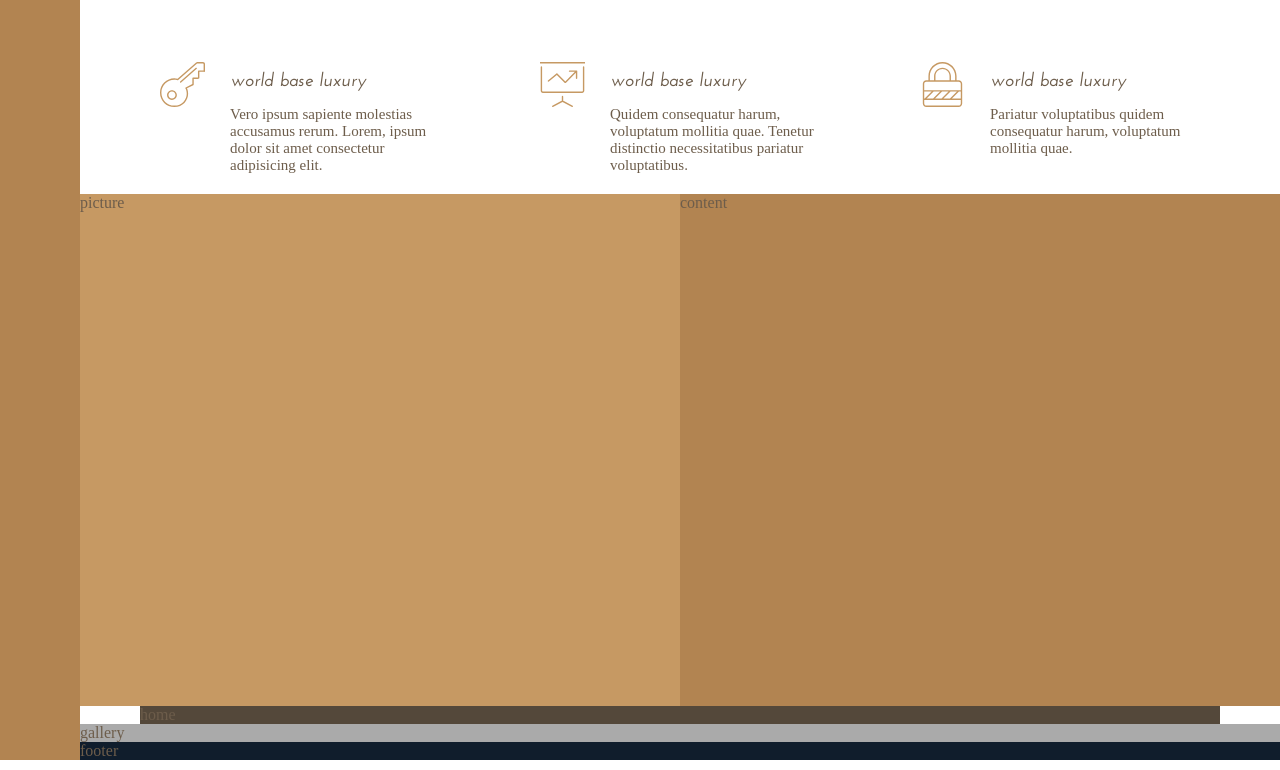
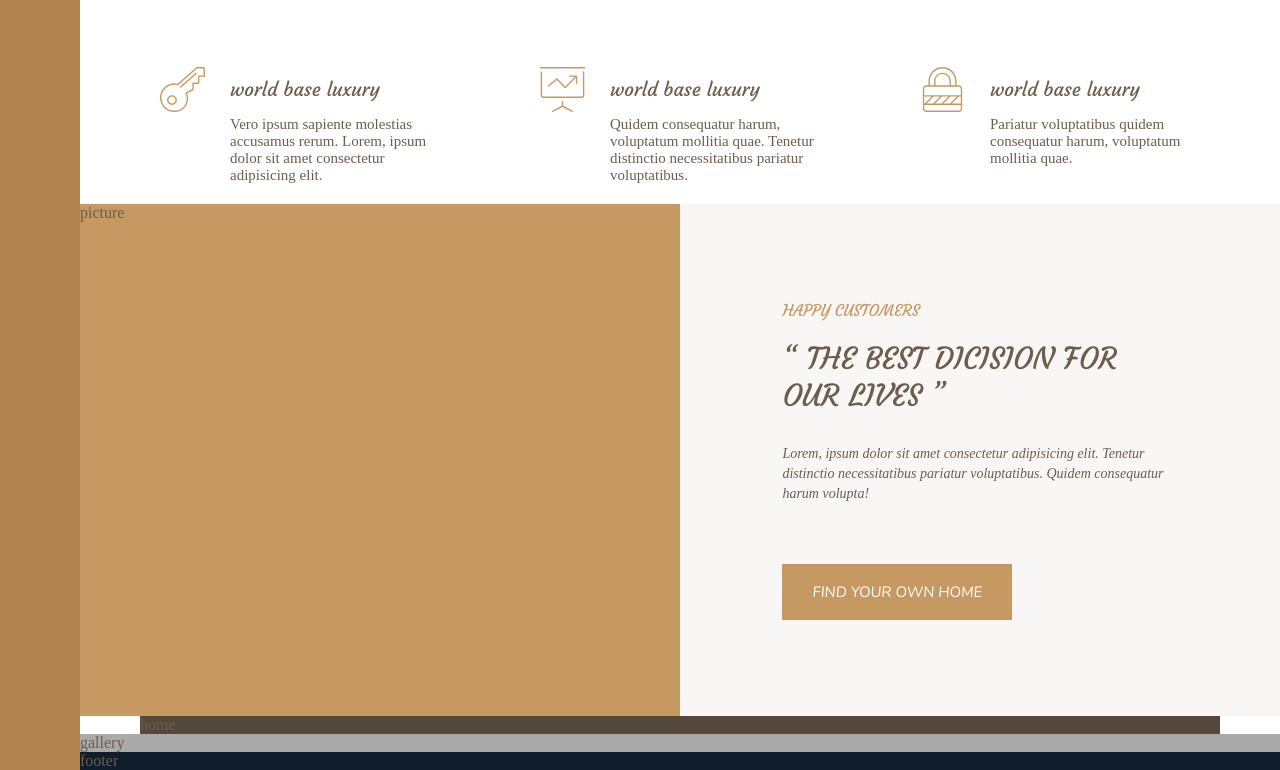
Before and after one commit to taranehsaadati/nexter-project, a website: page index.html in a window 1280 px wide. Shown: the part 790-1560 px from the top of the page. Drawn offline with Linux system fonts and the light colour scheme.

Commit message:
Building the Story Section - Part 1

```diff
--- a/index.html
+++ b/index.html
@@ -7,6 +7,8 @@
     <title>Document</title>
     <link rel="stylesheet" href="css/style.css">
     <link rel="stylesheet" href="./font/JosefinSans-SemiBoldItalic.ttf">
+    <link rel="stylesheet" href="./font/Nunito-Italic.ttf">
+
 </head>
 
 <body class="container">
@@ -77,7 +79,8 @@
             </svg>
             <h4 class="heading-4 heading-4--dark">world base luxury</h4>
             <p class="feature__text">
-                Quidem consequatur harum, voluptatum mollitia quae. Tenetur distinctio necessitatibus pariatur voluptatibus.
+                Quidem consequatur harum, voluptatum mollitia quae. Tenetur distinctio necessitatibus pariatur
+                voluptatibus.
 
             </p>
         </div>
@@ -99,8 +102,16 @@
         picture
     </div>
     <div class="story__content">
-        content
+        <h3 class="heading-3 mb-small">happy customers</h2>
+            <h2 class="heading-2 hading-2--dark mb-medum">
+                &ldquo; the best dicision for our lives &rdquo;</h2>
+                <p class="story__text">
+                    Lorem, ipsum dolor sit amet consectetur adipisicing elit. Tenetur distinctio necessitatibus pariatur
+                    voluptatibus. Quidem consequatur harum volupta!
+                </p>
+                <button class="btn">find your own home</button>
     </div>
+
     <section class="home">
         home
     </section>
--- a/sass/_story.scss
+++ b/sass/_story.scss
@@ -4,7 +4,26 @@
     grid-column:full-start / col-end 4;
    }
     &__content{
-        background-color:$color-primary-dark;
+        background-color:$color-gray-light-1;
         grid-column:col-start 5 / full-end;
+        padding:6rem 8vw;
+        display:flex;
+        //flexbox aligment
+        // flex-direction:column;
+        // justify-content:center;
+        // align-items:start;
+
+
+        ///or gridcss
+        display:grid;
+        align-content:center;
+        justify-items:start;
+
+    }
+    &__text{
+        margin-bottom:6rem;
+        font-style:italic;
+        font-size:1.4rem;
+        line-height:2rem;
     }
     }
--- a/sass/_typoghraphy.scss
+++ b/sass/_typoghraphy.scss
@@ -1,10 +1,14 @@
 @font-face{
-    font-family:"JosefinSans-SemiBoldItalic.ttf";
-    src:url(../font/JosefinSans-SemiBoldItalic.ttf);
+    font-family:"JosefinSans-SemiBold";
+    src:url(../font/Courgette-Regular.ttf);
+}
+@font-face{
+    font-family:"Nunito-Italic";
+    src:url(../font/Nunito-Italic.ttf);
 }
 %heading{
     font-weight:400;
-    font-family:"JosefinSans-SemiBoldItalic.ttf";
+    font-family:"JosefinSans-SemiBold";
 }
 .heading-1{
     @extend %heading;
@@ -12,10 +16,21 @@
 }
 .heading-2{
     @extend %heading;
+    text-transform:uppercase;
+    font-size:3rem;
+    &--light{
+        color:$color-gray-light-1;
+    }
+    &--dark{
+    color:$color-gray-dark-2;
+    }
 
 }
 .heading-3{
     @extend %heading;
+    color:$color-primary;
+    font-size:1.6rem;
+    text-transform:uppercase;
 
 }
 .heading-4{
@@ -29,3 +44,29 @@
     color:$color-gray-dark-2;
     }
 }
+.mb-small{
+    margin-bottom:2rem;
+}
+.mb-medum{
+    margin-bottom:3rem;
+}
+.mb-larg{
+    margin-bottom:4rem;
+}
+.mb-larger{
+    margin-bottom:8rem;
+}
+.btn{
+    border:none;
+    font-size:1.5rem;
+    background-color:$color-primary;
+    padding:1.8rem 3rem;
+    color:white;
+    font-family:"Nunito-Italic";
+    text-transform:uppercase;
+    &:hover{
+    background-color:$color-primary-dark;;
+
+    }
+
+}
```
Also changed, not shown: css/style.css, font/Courgette-Regular.ttf (added).
